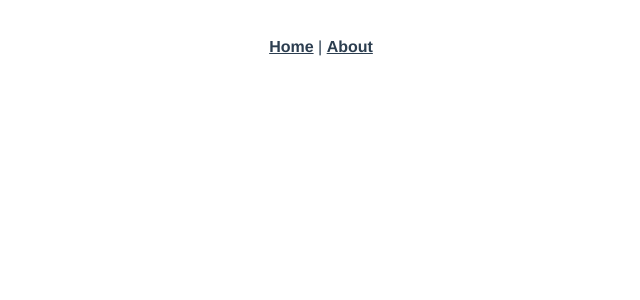
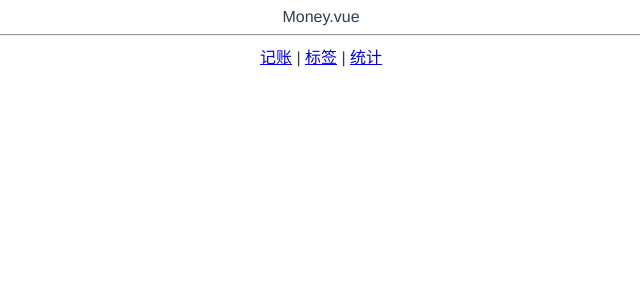
Before and after one commit to dongxiaoxing0/bills-vue, a Vue app: page /#/money in a window 1280 px wide. Shown: the top 300 px of the page, without its empty margins (319-959 px from the left). Built offline with nearby package versions, Linux system fonts and the light colour scheme.

Commit message:
创建三个页面

```diff
--- a/src/App.vue
+++ b/src/App.vue
@@ -1,10 +1,15 @@
 <template>
   <div id="app">
-    <div id="nav">
-      <router-link to="/">Home</router-link> |
-      <router-link to="/about">About</router-link>
+
+    <router-view></router-view>
+    <hr/>
+    <div>
+      <router-link to="/money">记账</router-link>
+      |
+      <router-link to="/labels">标签</router-link>
+      |
+      <router-link to="/statistics">统计</router-link>
     </div>
-    <router-view/>
   </div>
 </template>
 
--- a/src/router/index.ts
+++ b/src/router/index.ts
@@ -1,23 +1,43 @@
 import Vue from 'vue'
 import VueRouter, { RouteConfig } from 'vue-router'
-import Home from '../views/Home.vue'
+import Home from '@/views/Home.vue'
+import Money from '@/views/Money.vue'
+import Labels from '@/views/Labels.vue'
+import Statistics from '@/views/Statistics.vue'
+
 
 Vue.use(VueRouter)
 
 const routes: Array<RouteConfig> = [
   {
-    path: '/',
-    name: 'Home',
-    component: Home
+    path:'/',
+    redirect: '/money',
   },
   {
-    path: '/about',
-    name: 'About',
-    // route level code-splitting
-    // this generates a separate chunk (about.[hash].js) for this route
-    // which is lazy-loaded when the route is visited.
-    component: () => import(/* webpackChunkName: "about" */ '../views/About.vue')
+    path:'/money',
+    component: Money,
+  },
+  {
+    path:'/labels',
+    component: Labels,
+  },
+  {
+    path:'/statistics',
+    component: Statistics,
   }
+  // {
+  //   path: '/',
+  //   name: 'Home',
+  //   component: Home
+  // },
+  // {
+  //   path: '/about',
+  //   name: 'About',
+  //   // route level code-splitting
+  //   // this generates a separate chunk (about.[hash].js) for this route
+  //   // which is lazy-loaded when the route is visited.
+  //   component: () => import(/* webpackChunkName: "about" */ '../views/About.vue')
+  // }
 ]
 
 const router = new VueRouter({
--- /dev/null
+++ b/src/views/Labels.vue
@@ -0,0 +1,17 @@
+<template>
+    <div>
+        Label.vue
+    </div>
+</template>
+
+<script lang="ts">
+    import Vue from 'vue'
+
+    export default Vue.extend({
+
+    })
+</script>
+
+<style scoped>
+
+</style>
--- /dev/null
+++ b/src/views/Money.vue
@@ -0,0 +1,17 @@
+<template>
+    <div>
+        Money.vue
+    </div>
+</template>
+
+<script lang="ts">
+    import Vue from 'vue'
+
+    export default Vue.extend({
+
+    })
+</script>
+
+<style scoped>
+
+</style>
--- /dev/null
+++ b/src/views/Statistics.vue
@@ -0,0 +1,17 @@
+<template>
+    <div>
+        Statistics.vue
+    </div>
+</template>
+
+<script lang="ts">
+    import Vue from 'vue'
+
+    export default Vue.extend({
+
+    })
+</script>
+
+<style scoped>
+
+</style>
```
